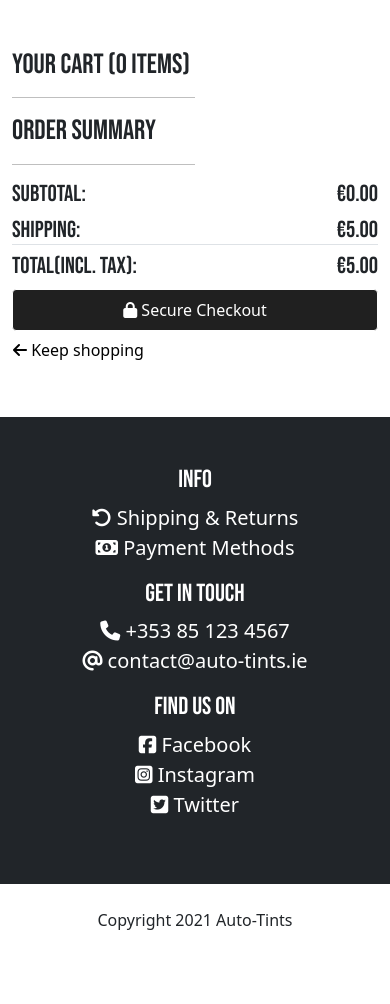
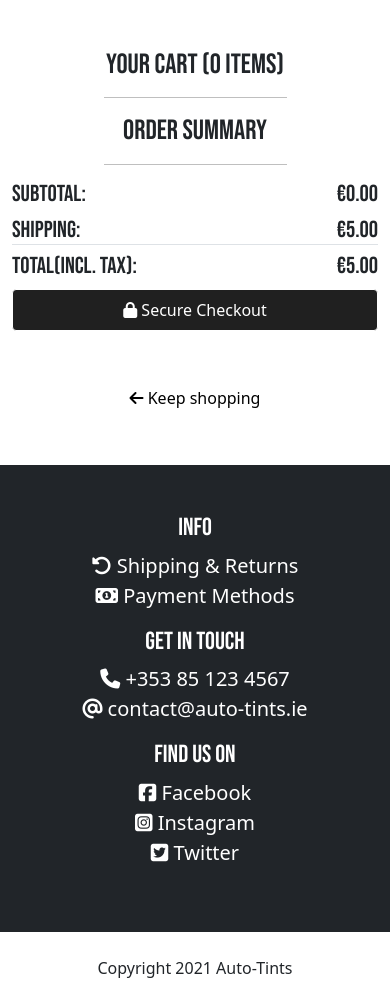
Before and after one commit to JakubMrowicki/auto-tints, a Django app: page /cart/ in a window 390 px wide. Shown: the part 65-1069 px from the top of the page. Before the commit the page ends 995 px from the top, so only its background shows below. Run offline with Django 3.2, Linux system fonts and the light colour scheme; data comes from the database, SQL or seed files in the repository; both versions use the stored data as it was after the commit; some libraries are stand-ins or nearby versions.

Commit message:
style cart for mobile

```diff
--- a/cart/templates/cart/cart.html
+++ b/cart/templates/cart/cart.html
@@ -3,13 +3,13 @@
 
 {% block content %}
 <div class="container mt-5">
-    <div class="row">
-        <div class="col-12 col-lg-8">
+    <div class="row text-center text-md-start">
+        <div class="col-12 col-md-8">
             <h1>Your Cart ({{ cart_items_count }} items)</h1>
-            <hr>
+            <hr class="mx-auto mx-md-0">
             {% for item in cart_items %}
-            <div class="py-2 mb-2 border-1 d-none d-lg-flex">
-                <img class="img-thumbnail float-start" style="max-height: 200px;" src="{{ item.product.image.url }}"
+            <div class="py-2 mb-2 border-1 d-none d-md-flex">
+                <img class="img-thumbnail float-start" style="max-height: 150px;" src="{{ item.product.image.url }}"
                     alt="{{ item.product.name }}">
                 <div class="px-2">
                     <h2>{{ item.product.name }} <small class="text-muted ml-2">
@@ -26,13 +26,31 @@
                         <input type="hidden" name="redirect_url" value="{{ request.path }}">
                     </form>
                 </div>
-
+            </div>
+            <div class="py-2 d-flex flex-column align-items-center d-md-none">
+                <img src="{{ item.product.image.url }}" alt="{{ item.product.name }}" class="img-fluid px-5">
+                <div class="d-block px-2">
+                    <h2 class="mt-2">{{ item.product.name }} <small class="text-muted ml-2">
+                            €{{ item.product.price|floatformat:2 }}</small></h2>
+                    <small class="d-block">SKU: {{ item.product.sku }}</small>
+                    <span class="d-block">Item Total: <b>€{{ item.total_price|floatformat:2 }}</b></span>
+                    <form action="{% url 'edit_item' item.product.id %}" method="post">
+                        {% csrf_token %}
+                        <label for="quantity" class="form-label">Quantity</label>
+                        <input type="number" name="quantity" min="1" max="99" value="{{ item.quantity }}"
+                            class="form-control" id="quantity" aria-describedby="quantity">
+                        <input type="submit" class="btn btn-link" name="update_button" value="Update">
+                        <input type="submit" class="btn btn-link" name="delete_button" value="Remove">
+                        <input type="hidden" name="redirect_url" value="{{ request.path }}">
+                    </form>
+                </div>
             </div>
             {% endfor %}
         </div>
-        <div class="col-12 col-lg-4">
+        <div class="col-12 col-md-4">
             <h1>Order Summary</h1>
-            <hr>
+            <hr class="mx-auto mx-md-0">
+            <div class="text-start">
                 <h3>Subtotal: <div class="float-end">€{{ total|floatformat:2 }}</div>
                 </h3>
                 <h3 class="border-bottom">Shipping: <div class="float-end">€{{ delivery_charge|floatformat:2 }}</div>
@@ -41,7 +59,9 @@
                 </h3>
                 <button class="btn btn-black w-100 p-2"><i class="fas fa-lock"></i> Secure Checkout</button>
             </div>
-        <a href="{% url 'products' %}" class="btn btn-link text-start mb-5"><i class="fas fa-arrow-left"></i> Keep shopping</a>
+        </div>
+        <a href="{% url 'products' %}" class="btn btn-link my-5"><i class="fas fa-arrow-left"></i> Keep
+            shopping</a>
     </div>
 </div>
 {% endblock %}
```
Also changed, not shown: db.sqlite3. Lines whose indentation alone changed are shown as unchanged.
